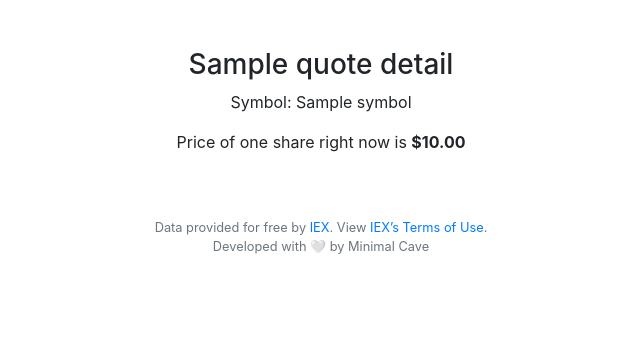
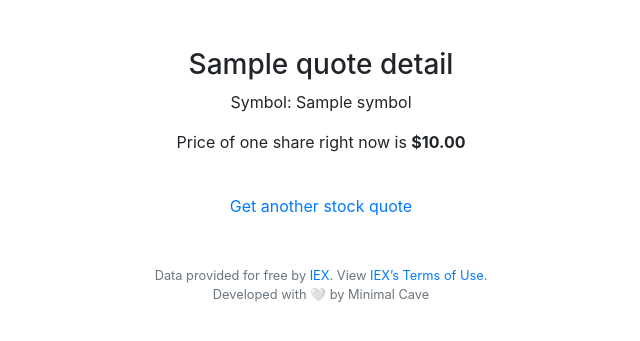
Before and after one commit to anilgeorge04/stocktrade-flask, a Flask app: template templates/quote.html in a window 1280 px wide. Shown: the part 76-417 px from the top of the page, without its empty margins (319-959 px from the left). Run offline with Flask 2, Linux system fonts and the light colour scheme; the template is opened without the code that fills it: most values are stand-ins (such as "Sample title", 1, 10 or a date in 2020); some libraries are stand-ins or nearby versions.

Commit message:
improve quote logic
check symbol in-page deliver invalid symbol
check another quote link
remove all apology pages

```diff
--- a/app.py
+++ b/app.py
@@ -223,23 +223,23 @@ def logout():
 @ login_required
 def quote():
     """Get stock quote."""
-    quote_details = ""
     # User reached route via POST (as by submitting a form via POST)
     if request.method == "POST":
-
         # Ensure username was submitted
         if not request.form.get("symbol"):
-            return apology("must provide symbol", 403)
+            flash("Please provide Stock Symbol")
+            return render_template("quote.html", quoteDetails=None)
 
         # Fetch share details with API lookup
         quote_details = lookup(request.form.get("symbol"))
         if quote_details == None:
-            return apology("invalid symbol", 403)
+            flash("Invalid Symbol")
         else:
-            return render_template("quote.html", quote_details=quote_details)
+            flash("Details fetched successfully")
+        return render_template("quote.html", quote_details=quote_details)
     # User reached route via GET (as by clicking a link or via redirect)
     else:
-        return render_template("quote.html", quote_details=quote_details)
+        return render_template("quote.html",  quote_details=None)
 
 
 @ app.route("/register", methods=["GET", "POST"])
--- a/templates/quote.html
+++ b/templates/quote.html
@@ -3,7 +3,7 @@
 {% block title %}Quote{% endblock %}
 
 {% block main %}
-{% if quote_details == "" %}
+{% if not quote_details %}
 <form action="/quote" method="post">
     <div class="form-group">
         <input autocomplete="off" autofocus class="form-control" name="symbol" placeholder="Stock Symbol" type="text"
@@ -14,6 +14,7 @@
 {% else %}
 <h3>{{ quote_details["name"] }}</h3>
 <p>Symbol: {{ quote_details["symbol"] }}</p>
-<p>Price of one share right now is <strong>{{ quote_details["price"]|usd }}</strong></p>
+<p>Price of one share right now is <strong>{{ quote_details["price"]|usd }}</strong></p><br>
+<a href="/quote">Get another stock quote</a>
 {% endif %}
 {% endblock %}
```
